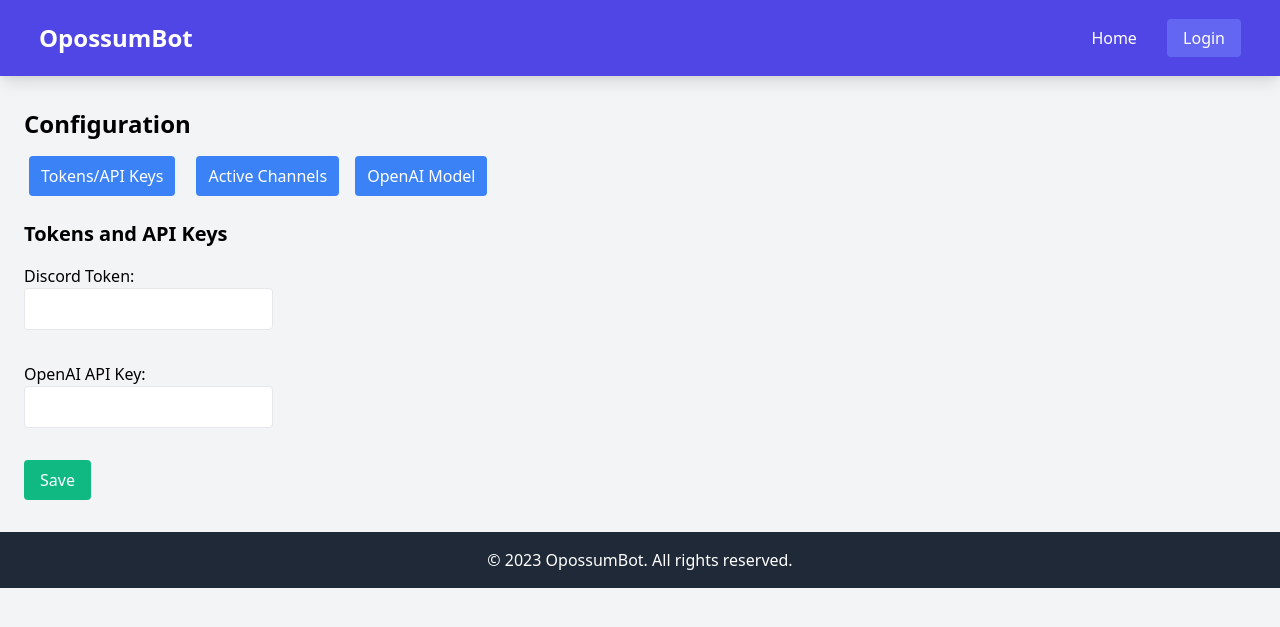
After one commit to GraysLawson/opossum, a Flask app: template website/templates/config_tokens.html in a window 1280 px wide. The commit adds this page. Shown: the top 627 px of the page. Run offline with Flask 3, Linux system fonts and the light colour scheme; the template is opened without the code that fills it, so the values that code supplies are empty; parts of the project's set-up code (start-up, migrations or seed data) failed here and were passed over.

Commit message:
modified:   website/app.py 	modified:   website/templates/config.html 	new file:   website/templates/config_channels..html 	new file:   website/templates/config_model.html 	new file:   website/templates/config_tokens.html

```diff
--- a/website/app.py
+++ b/website/app.py
@@ -102,49 +102,53 @@ def logs():
         app.logger.error(f"An unexpected error occurred while fetching logs: {str(e)}")
         return render_template('logs.html', logs=[], error="An unexpected error occurred while fetching logs.")
 
-@app.route('/config', methods=['GET', 'POST'])
+@app.route('/config')
 @login_required_decorator
 def config():
+    return render_template('config.html')
+
+@app.route('/config/tokens', methods=['GET', 'POST'])
+@login_required_decorator
+def config_tokens():
     if request.method == 'POST':
         discord_token = request.form.get('discord_token')
         openai_api_key = request.form.get('openai_api_key')
-        active_channels = request.form.getlist('active_channels')
-        openai_model = request.form.get('openai_model')
-
-        # Log configuration changes
-        redis_client = get_redis_connection()
-        log_data = {
-            'timestamp': datetime.utcnow().isoformat(),
-            'level': 'INFO',
-            'message': f"Configuration updated: Discord Token: {'*' * 10}, OpenAI API Key: {'*' * 10}, Active Channels: {active_channels}, OpenAI Model: {openai_model}"
-        }
-        redis_client.lpush('bot_logs', json.dumps(log_data))
-
         os.environ['DISCORD_TOKEN'] = discord_token
         os.environ['OPENAI_API_KEY'] = openai_api_key
-        os.environ['ACTIVE_CHANNELS'] = ','.join(active_channels) if active_channels else ''
-        os.environ['OPENAI_MODEL'] = openai_model
-
-        return redirect(url_for('config'))
+        flash('Tokens and API keys updated successfully', 'success')
+        return redirect(url_for('config_tokens'))
     else:
         discord_token = os.getenv('DISCORD_TOKEN', '')
         openai_api_key = os.getenv('OPENAI_API_KEY', '')
+        return render_template('config_tokens.html', discord_token=discord_token, openai_api_key=openai_api_key)
+
+@app.route('/config/channels', methods=['GET', 'POST'])
+@login_required_decorator
+def config_channels():
+    if request.method == 'POST':
+        active_channels = request.form.getlist('active_channels')
+        os.environ['ACTIVE_CHANNELS'] = ','.join(active_channels) if active_channels else ''
+        flash('Active channels updated successfully', 'success')
+        return redirect(url_for('config_channels'))
+    else:
         active_channels = os.getenv('ACTIVE_CHANNELS', '').split(',')
-        openai_model = os.getenv('OPENAI_MODEL', 'gpt-4o-mini')
-
         redis_client = get_redis_connection()
         channels_json = redis_client.get('discord_channels')
         channels = json.loads(channels_json) if channels_json else []
+        return render_template('config_channels.html', active_channels=active_channels, channels=channels)
 
+@app.route('/config/model', methods=['GET', 'POST'])
+@login_required_decorator
+def config_model():
+    if request.method == 'POST':
+        openai_model = request.form.get('openai_model')
+        os.environ['OPENAI_MODEL'] = openai_model
+        flash('OpenAI model updated successfully', 'success')
+        return redirect(url_for('config_model'))
+    else:
+        openai_model = os.getenv('OPENAI_MODEL', 'gpt-4o-mini')
         available_models = ['gpt-4o-mini', 'gpt-4o', 'chatgpt-4o-latest', 'gpt-4-vision-preview']
-
-        return render_template('config.html',
-                               discord_token=discord_token,
-                               openai_api_key=openai_api_key,
-                               active_channels=active_channels,
-                               openai_model=openai_model,
-                               available_models=available_models,
-                               channels=channels)
+        return render_template('config_model.html', openai_model=openai_model, available_models=available_models)
 
 @app.route('/stream-logs')
 @login_required_decorator
--- a/website/templates/config.html
+++ b/website/templates/config.html
@@ -1,25 +1,15 @@
 {% extends 'base.html' %}
 
 {% block content %}
-<h2>Configuration</h2>
-<form method="post">
-    <label for="discord_token">Discord Token:</label><br>
-    <input type="password" id="discord_token" name="discord_token" value="{{ discord_token }}"><br><br>
-    <label for="openai_api_key">OpenAI API Key:</label><br>
-    <input type="password" id="openai_api_key" name="openai_api_key" value="{{ openai_api_key }}"><br><br>
-    <label>Active Channels:</label><br>
-    {% for channel in channels %}
-        <input type="checkbox" id="channel_{{ channel.id }}" name="active_channels" value="{{ channel.id }}"
-               {% if channel.id in active_channels %}checked{% endif %}>
-        <label for="channel_{{ channel.id }}">{{ channel.guild_name }} - {{ channel.name }}</label><br>
-    {% endfor %}
-    <br>
-    <label for="openai_model">OpenAI Model:</label><br>
-    <select id="openai_model" name="openai_model">
-        {% for model in available_models %}
-            <option value="{{ model }}" {% if model == openai_model %}selected{% endif %}>{{ model }}</option>
-        {% endfor %}
-    </select><br><br>
-    <input type="submit" value="Save">
-</form>
+<h2 class="text-2xl font-bold mb-4">Configuration</h2>
+
+<div class="mb-6">
+    <nav class="flex space-x-4">
+        <a href="{{ url_for('config_tokens') }}" class="px-3 py-2 bg-blue-500 text-white rounded hover:bg-blue-600">Tokens/API Keys</a>
+        <a href="{{ url_for('config_channels') }}" class="px-3 py-2 bg-blue-500 text-white rounded hover:bg-blue-600">Active Channels</a>
+        <a href="{{ url_for('config_model') }}" class="px-3 py-2 bg-blue-500 text-white rounded hover:bg-blue-600">OpenAI Model</a>
+    </nav>
+</div>
+
+{% block config_content %}{% endblock %}
 {% endblock %}
--- /dev/null
+++ b/website/templates/config_tokens.html
@@ -0,0 +1,12 @@
+{% extends 'config.html' %}
+
+{% block config_content %}
+<h3 class="text-xl font-semibold mb-4">Tokens and API Keys</h3>
+<form method="post">
+    <label for="discord_token">Discord Token:</label><br>
+    <input type="password" id="discord_token" name="discord_token" value="{{ discord_token }}" class="mb-2 p-2 border rounded"><br><br>
+    <label for="openai_api_key">OpenAI API Key:</label><br>
+    <input type="password" id="openai_api_key" name="openai_api_key" value="{{ openai_api_key }}" class="mb-2 p-2 border rounded"><br><br>
+    <input type="submit" value="Save" class="px-4 py-2 bg-green-500 text-white rounded hover:bg-green-600">
+</form>
+{% endblock %}
```
Also changed, not shown: website/templates/config_channels..html (added, +14 -0 lines), website/templates/config_model.html (added, +14 -0 lines).
